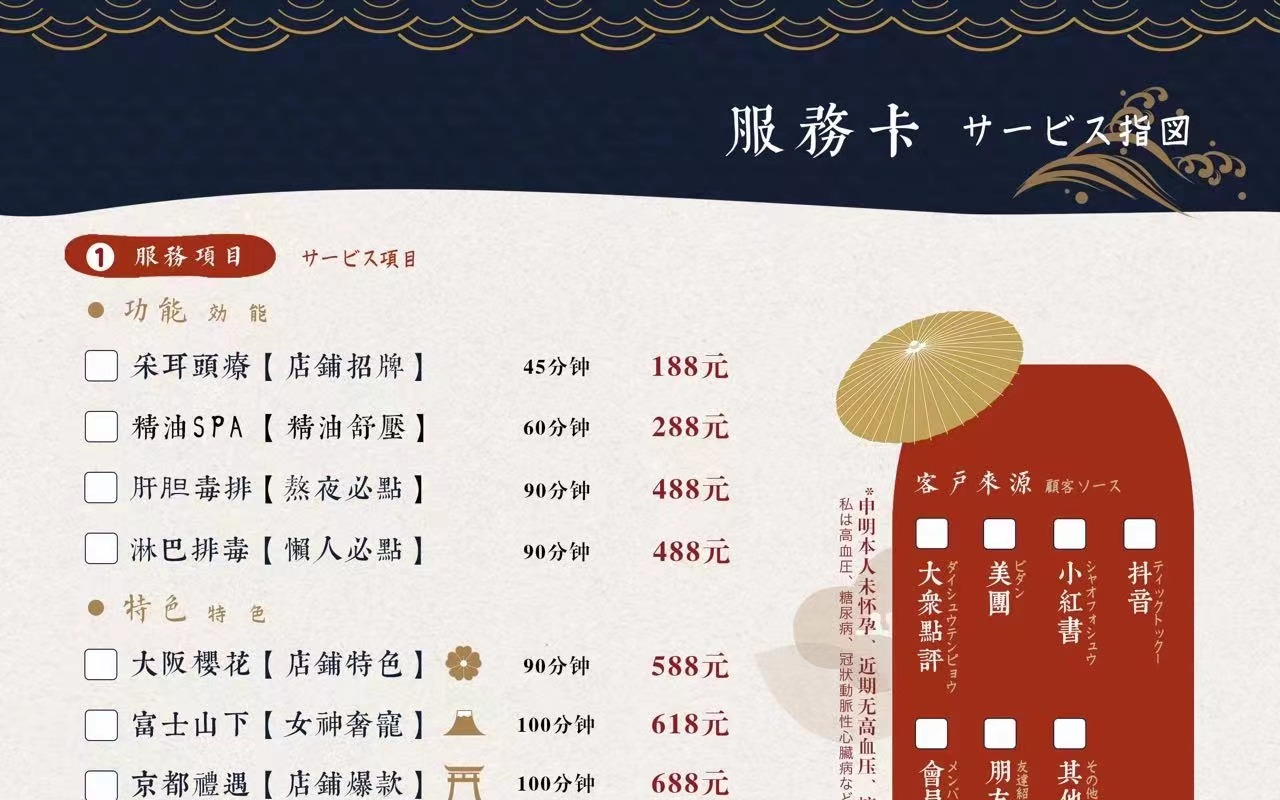
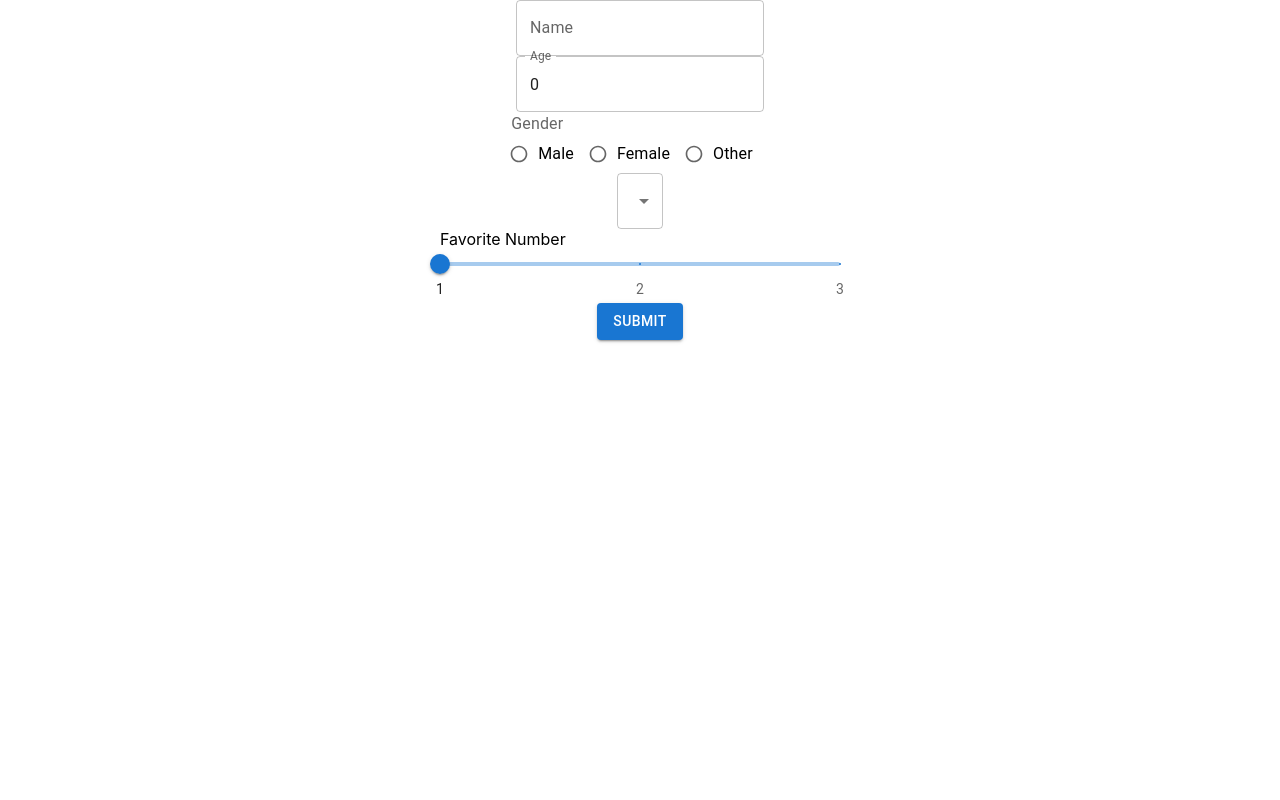
Before and after one commit to seeyou8286/yingluo-service, a React (Create React App) app: page / in a window 1280 px wide. Shown: the top 800 px of the page. Built offline with nearby package versions, Linux system fonts and the light colour scheme.

Commit message:
Switch to postgres

```diff
--- a/src/Router.js
+++ b/src/Router.js
@@ -5,6 +5,8 @@ import Home from "./modules/admin/Home";
 import Page1 from "./modules/admin/Page1";
 import Page2 from "./modules/admin/Page2";
 import Page3 from "./modules/admin/Page3";
+
+import Form from "./modules/service/Demo";
 import OrderList from "./modules/admin/OrderList";
 // import SignIn from "./modules/admin/Sign-In";
 
@@ -13,7 +15,7 @@ class Router extends React.Component {
   render() {
     return (
       <Routes>
-        <Route path="/" element={<App/>} />
+        <Route path="/" element={<Form/>} />
         <Route path="app" element={<App/>} />
         <Route path="admin" element={<OrderList/>} />
         <Route path="home" element={<Home/>} />
--- a/src/modules/admin/OrderList.js
+++ b/src/modules/admin/OrderList.js
@@ -50,7 +50,7 @@ class MuiVirtualizedTable extends React.PureComponent {
 
   static defaultProps = {
     headerHeight: 48,
-    rowHeight: 48,
+    rowHeight: 80,
   };
 
   getRowClassName = ({ index }) => {
@@ -180,19 +180,19 @@ export default class  OrderList extends React.Component{
           rowGetter={({ index }) => this.state.data[index]}
           columns={[
             {
-              width: 80,
+              width: 60,
               label: '序号',
               dataKey: 'id',
             },
             {
-              width: 100,
+              width: 120,
               label: '项目',
               dataKey: 'item'
             },
             {
               width: 100,
               label: '精油选择',
-              dataKey: 'oilType'
+              dataKey: 'oiltype'
             },
             {
               width: 100,
@@ -201,28 +201,28 @@ export default class  OrderList extends React.Component{
             },
             {
               width: 100,
-              label: '精油使用量',
-              dataKey: 'oilVolumn'
+              label: '地址',
+              dataKey: 'place'
             },
             {
               width: 100,
               label: '精油使用量',
-              dataKey: 'oilVolumn'
+              dataKey: 'oilvolumn'
             },
             {
               width: 100,
               label: '客户电话',
-              dataKey: 'customerPhoneNo'
+              dataKey: 'customerphoneno'
             },
             {
               width: 100,
               label: '技师姓名',
-              dataKey: 'masterName'
+              dataKey: 'mastername'
             },
             {
               width: 200,
               label: '下单时间',
-              dataKey: 'orderDate'
+              dataKey: 'orderdate'
             },
           ]}
         />
--- /dev/null
+++ b/src/modules/service/Demo.js
@@ -0,0 +1,148 @@
+import React, { useState } from "react";
+import Grid from "@mui/material/Grid";
+import TextField from "@mui/material/TextField";
+import FormControlLabel from "@mui/material/FormControlLabel";
+import FormControl from "@mui/material/FormControl";
+import FormLabel from "@mui/material/FormLabel";
+import RadioGroup from "@mui/material/RadioGroup";
+import Radio from "@mui/material/Radio";
+import Select from "@mui/material/Select";
+import MenuItem from "@mui/material/MenuItem";
+import Slider from "@mui/material/Slider";
+import Button from "@mui/material/Button";
+const defaultValues = {
+  name: "",
+  age: 0,
+  gender: "",
+  os: "",
+  favoriteNumber: 0,
+};
+const Form = () => {
+  const [formValues, setFormValues] = useState(defaultValues);
+
+
+  const handleInputChange = (e) => {
+    const { name, value } = e.target;
+    setFormValues({
+      ...formValues,
+      [name]: value,
+    });
+  };
+  const handleSliderChange = (name) => (e, value) => {
+    setFormValues({
+      ...formValues,
+      [name]: value,
+    });
+  };
+  const handleSubmit = (event) => {
+    event.preventDefault();
+    console.log(formValues);
+  };
+  return (
+    <form onSubmit={handleSubmit}>
+      <Grid container alignItems="center" justify="center" direction="column">
+        <Grid item>
+          <TextField
+            id="name-input"
+            name="name"
+            label="Name"
+            type="text"
+            value={formValues.name}
+            onChange={handleInputChange}
+          />
+        </Grid>
+        <Grid item>
+          <TextField
+            id="age-input"
+            name="age"
+            label="Age"
+            type="number"
+            value={formValues.age}
+            onChange={handleInputChange}
+          />
+        </Grid>
+        <Grid item>
+          <FormControl>
+            <FormLabel>Gender</FormLabel>
+            <RadioGroup
+              name="gender"
+              value={formValues.gender}
+              onChange={handleInputChange}
+              row
+            >
+              <FormControlLabel
+                key="male"
+                value="male"
+                control={<Radio size="small" />}
+                label="Male"
+              />
+              <FormControlLabel
+                key="female"
+                value="female"
+                control={<Radio size="small" />}
+                label="Female"
+              />
+              <FormControlLabel
+                key="other"
+                value="other"
+                control={<Radio size="small" />}
+                label="Other"
+              />
+            </RadioGroup>
+          </FormControl>
+        </Grid>
+        <Grid item>
+          <FormControl>
+            <Select
+              name="os"
+              value={formValues.os}
+              onChange={handleInputChange}
+            >
+              <MenuItem key="mac" value="mac">
+                Mac
+              </MenuItem>
+              <MenuItem key="windows" value="windows">
+                Windows
+              </MenuItem>
+              <MenuItem key="linux " value="linux">
+                Linux
+              </MenuItem>
+            </Select>
+          </FormControl>
+        </Grid>
+        <Grid item>
+          <div style={{ width: "400px" }}>
+            Favorite Number
+            <Slider
+              value={formValues.favoriteNumber}
+              onChange={handleSliderChange("favoriteNumber")}
+              defaultValue={1}
+              step={1}
+              min={1}
+              max={3}
+              marks={[
+                {
+                  value: 1,
+                  label: "1",
+                },
+                {
+                  value: 2,
+                  label: "2",
+                },
+                {
+                  value: 3,
+                  label: "3",
+                },
+              ]}
+              valueLabelDisplay="off"
+            />
+          </div>
+        </Grid>
+        <Button variant="contained" color="primary" type="submit">
+          Submit
+        </Button>
+      </Grid>
+    </form>
+  );
+};
+export default Form;
```
